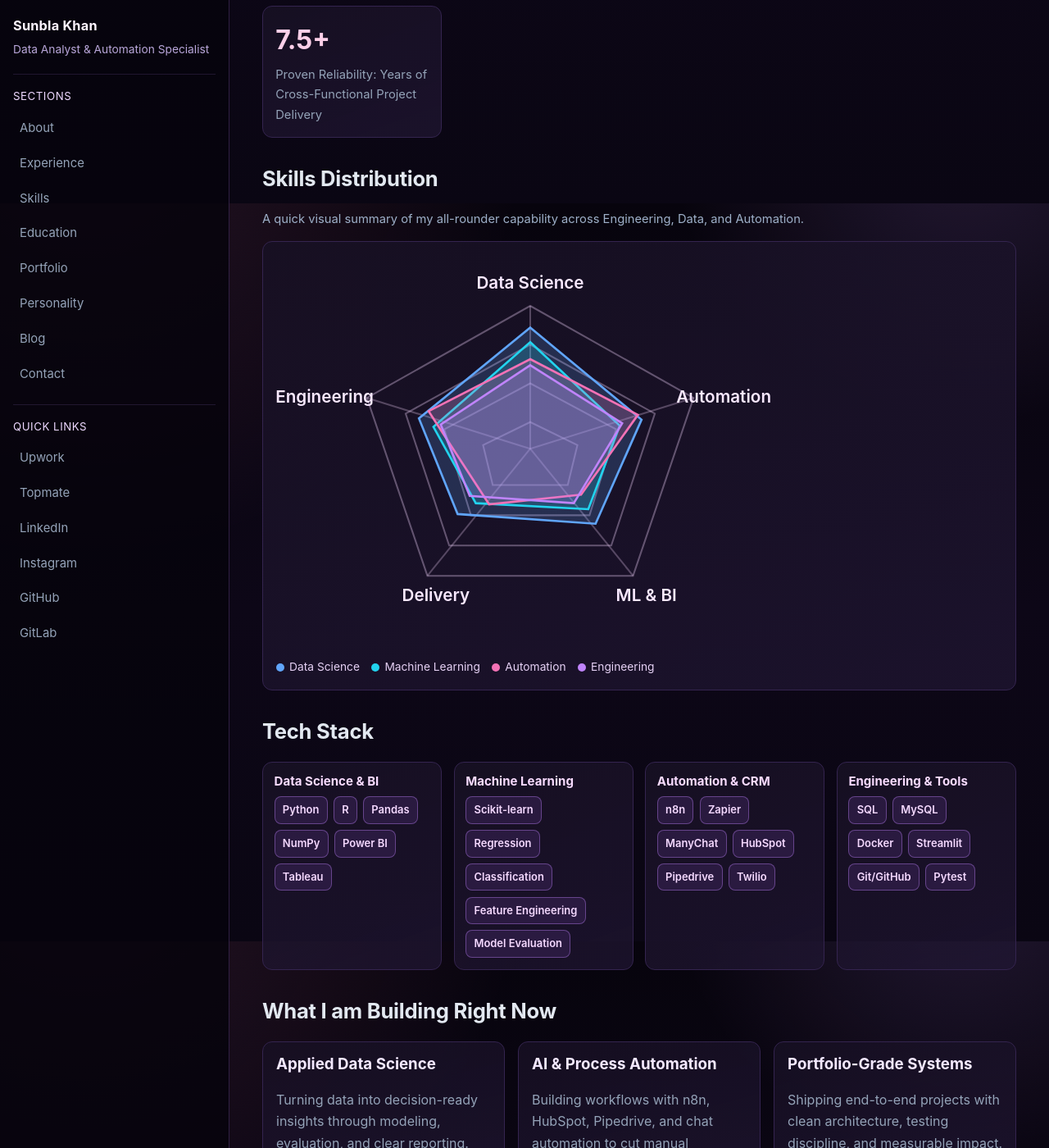
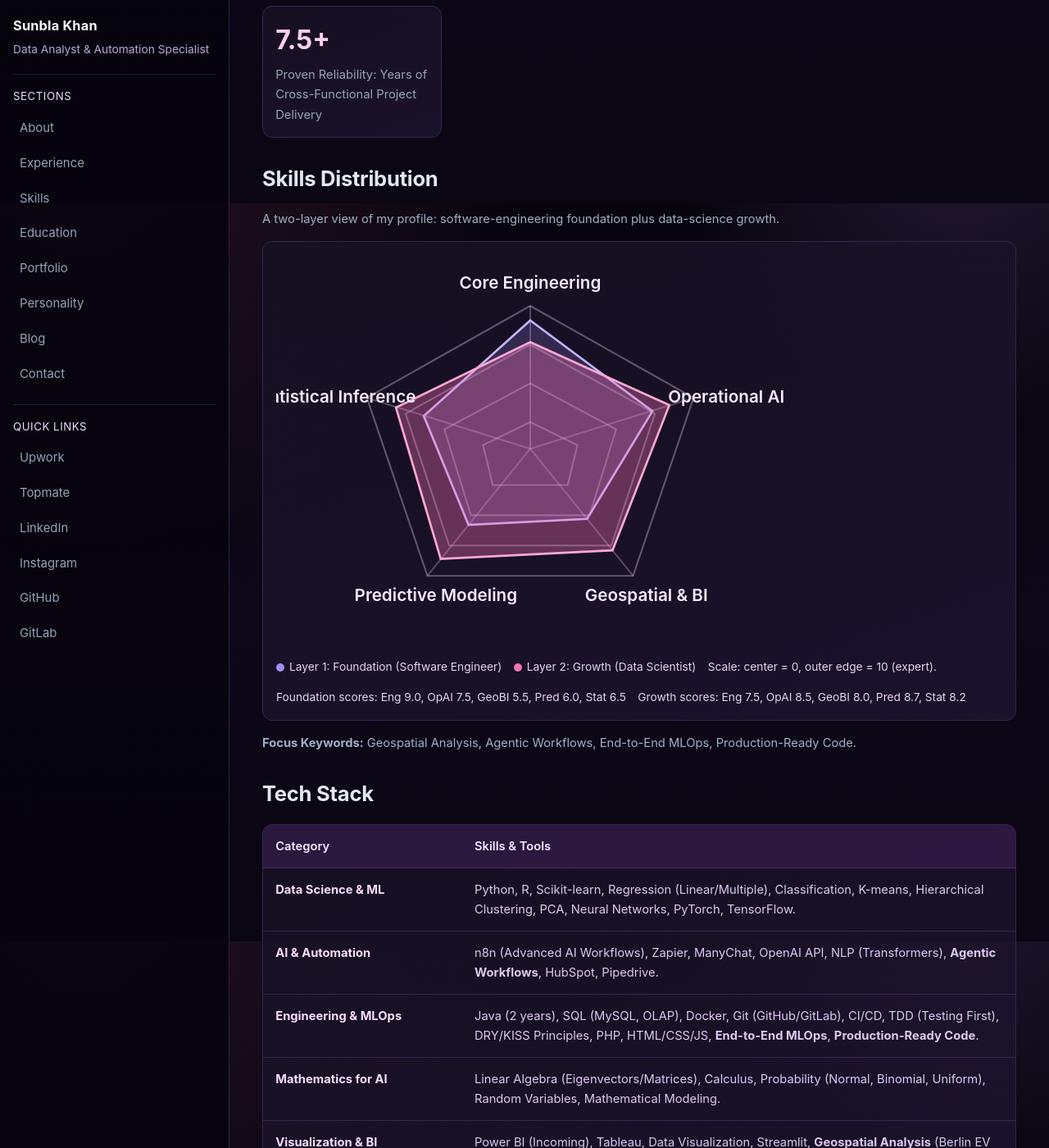
Before and after one commit to Sunblakhan/sunblakhan.github.io, a Jekyll site: the page built from index.md, in a window 1280 px wide and 1400 px high, scrolled down 1552 px. Shown: the whole window at 82% size. Built offline with Jekyll 4.4.1, drawn with Linux system fonts in a browser that asks for light colours.

Commit message:
Improved radar chart with more better information

```diff
--- a/assets/css/style.css
+++ b/assets/css/style.css
@@ -473,24 +473,15 @@ label {
   fill-opacity: 0.2;
 }
 
-.radar-data.ds {
-  fill: #60a5fa;
-  stroke: #60a5fa;
+.radar-data.foundation {
+  fill: #a78bfa;
+  stroke: #c4b5fd;
 }
 
-.radar-data.ml {
-  fill: #22d3ee;
-  stroke: #22d3ee;
-}
-
-.radar-data.auto {
+.radar-data.growth {
   fill: #f472b6;
-  stroke: #f472b6;
-}
-
-.radar-data.eng {
-  fill: #c084fc;
-  stroke: #c084fc;
+  stroke: #f9a8d4;
+  fill-opacity: 0.35;
 }
 
 .radar-label {
@@ -515,6 +506,10 @@ label {
   font-size: 0.86rem;
 }
 
+.scale-note {
+  color: #cdb3e5;
+}
+
 .swatch {
   width: 10px;
   height: 10px;
@@ -522,51 +517,57 @@ label {
   display: inline-block;
 }
 
-.swatch.ds { background: #60a5fa; }
-.swatch.ml { background: #22d3ee; }
-.swatch.auto { background: #f472b6; }
-.swatch.eng { background: #c084fc; }
+.swatch.foundation { background: #a78bfa; }
+.swatch.growth { background: #f472b6; }
 
 .tech-stack {
   margin-top: 1.2rem;
 }
 
-.stack-board {
+.stack-table {
   display: grid;
-  grid-template-columns: repeat(auto-fit, minmax(210px, 1fr));
-  gap: 0.9rem;
-}
-
-.stack-col {
   border: 1px solid var(--line);
   border-radius: 12px;
-  padding: 0.85rem;
+  overflow: hidden;
   background: linear-gradient(160deg, rgba(23, 16, 35, 0.9), rgba(32, 22, 51, 0.72));
 }
 
-.stack-col h3 {
-  margin: 0 0 0.6rem;
-  color: #f8dbff;
-  font-size: 0.94rem;
+.stack-row {
+  display: grid;
+  grid-template-columns: 230px 1fr;
+  gap: 0.8rem;
+  padding: 0.86rem 0.95rem;
+  border-bottom: 1px solid rgba(192, 132, 252, 0.2);
 }
 
-.stack-list {
-  display: flex;
-  flex-wrap: wrap;
-  gap: 0.45rem;
+.stack-row:last-child {
+  border-bottom: none;
 }
 
-.stack-pill {
-  display: inline-flex;
-  align-items: center;
-  justify-content: center;
-  border-radius: 8px;
-  padding: 0.32rem 0.58rem;
-  border: 1px solid rgba(192, 132, 252, 0.4);
-  background: rgba(54, 33, 81, 0.62);
-  color: #f5d9ff;
-  font-size: 0.81rem;
+.stack-row p {
+  margin: 0;
+  color: #dcc8ef;
+  font-size: 0.92rem;
+}
+
+.stack-head {
+  background: rgba(49, 27, 70, 0.8);
+}
+
+.stack-head p {
+  color: #f8e8ff;
   font-weight: 600;
+}
+
+.stack-cat {
+  color: #f8dbff !important;
+  font-weight: 700;
+}
+
+@media (max-width: 860px) {
+  .stack-row {
+    grid-template-columns: 1fr;
+  }
 }
 
 .skills-grid {
--- a/index.md
+++ b/index.md
@@ -88,7 +88,7 @@ title: Home
 
 <section class="viz-section">
   <h2>Skills Distribution</h2>
-  <p class="meta">A quick visual summary of my all-rounder capability across Engineering, Data, and Automation.</p>
+  <p class="meta">A two-layer view of my profile: software-engineering foundation plus data-science growth.</p>
   <div class="viz-card">
     <div class="radar-wrap">
       <svg class="radar-chart" viewBox="0 0 420 320" role="img" aria-label="Skills distribution radar chart">
@@ -104,73 +104,54 @@ title: Home
         <line x1="210" y1="160" x2="125" y2="265" class="radar-axis"></line>
         <line x1="210" y1="160" x2="75" y2="118" class="radar-axis"></line>
 
-        <polygon points="210,60 302,136 264,222 150,214 118,135" class="radar-data ds"></polygon>
-        <polygon points="210,72 284,141 258,210 165,205 130,142" class="radar-data ml"></polygon>
-        <polygon points="210,86 299,132 252,198 176,206 126,129" class="radar-data auto"></polygon>
-        <polygon points="210,91 286,139 246,205 160,199 136,140" class="radar-data eng"></polygon>
+        <polygon points="210,54 311,129 257,218 159,223 122,133" class="radar-data foundation"></polygon>
+        <polygon points="210,72 325,124 278,244 136,251 99,126" class="radar-data growth"></polygon>
 
-        <text x="210" y="28" class="radar-label">Data Science</text>
-        <text x="370" y="122" class="radar-label">Automation</text>
-        <text x="306" y="286" class="radar-label">ML & BI</text>
-        <text x="40" y="122" class="radar-label">Engineering</text>
-        <text x="132" y="286" class="radar-label">Delivery</text>
+        <text x="210" y="28" class="radar-label">Core Engineering</text>
+        <text x="372" y="122" class="radar-label">Operational AI</text>
+        <text x="306" y="286" class="radar-label">Geospatial & BI</text>
+        <text x="48" y="122" class="radar-label">Statistical Inference</text>
+        <text x="132" y="286" class="radar-label">Predictive Modeling</text>
       </svg>
       <div class="radar-legend">
-        <span><i class="swatch ds"></i> Data Science</span>
-        <span><i class="swatch ml"></i> Machine Learning</span>
-        <span><i class="swatch auto"></i> Automation</span>
-        <span><i class="swatch eng"></i> Engineering</span>
+        <span><i class="swatch foundation"></i> Layer 1: Foundation (Software Engineer)</span>
+        <span><i class="swatch growth"></i> Layer 2: Growth (Data Scientist)</span>
+        <span class="scale-note">Scale: center = 0, outer edge = 10 (expert).</span>
+        <span class="scale-note">Foundation scores: Eng 9.0, OpAI 7.5, GeoBI 5.5, Pred 6.0, Stat 6.5</span>
+        <span class="scale-note">Growth scores: Eng 7.5, OpAI 8.5, GeoBI 8.0, Pred 8.7, Stat 8.2</span>
       </div>
     </div>
   </div>
+  <p class="meta viz-keywords"><strong>Focus Keywords:</strong> Geospatial Analysis, Agentic Workflows, End-to-End MLOps, Production-Ready Code.</p>
 </section>
 
 <section class="tech-stack">
   <h2>Tech Stack</h2>
-  <div class="stack-board">
-    <article class="stack-col">
-      <h3>Data Science & BI</h3>
-      <div class="stack-list">
-        <span class="stack-pill">Python</span>
-        <span class="stack-pill">R</span>
-        <span class="stack-pill">Pandas</span>
-        <span class="stack-pill">NumPy</span>
-        <span class="stack-pill">Power BI</span>
-        <span class="stack-pill">Tableau</span>
-      </div>
-    </article>
-    <article class="stack-col">
-      <h3>Machine Learning</h3>
-      <div class="stack-list">
-        <span class="stack-pill">Scikit-learn</span>
-        <span class="stack-pill">Regression</span>
-        <span class="stack-pill">Classification</span>
-        <span class="stack-pill">Feature Engineering</span>
-        <span class="stack-pill">Model Evaluation</span>
-      </div>
-    </article>
-    <article class="stack-col">
-      <h3>Automation & CRM</h3>
-      <div class="stack-list">
-        <span class="stack-pill">n8n</span>
-        <span class="stack-pill">Zapier</span>
-        <span class="stack-pill">ManyChat</span>
-        <span class="stack-pill">HubSpot</span>
-        <span class="stack-pill">Pipedrive</span>
-        <span class="stack-pill">Twilio</span>
-      </div>
-    </article>
-    <article class="stack-col">
-      <h3>Engineering & Tools</h3>
-      <div class="stack-list">
-        <span class="stack-pill">SQL</span>
-        <span class="stack-pill">MySQL</span>
-        <span class="stack-pill">Docker</span>
-        <span class="stack-pill">Streamlit</span>
-        <span class="stack-pill">Git/GitHub</span>
-        <span class="stack-pill">Pytest</span>
-      </div>
-    </article>
+  <div class="stack-table">
+    <div class="stack-row stack-head">
+      <p>Category</p>
+      <p>Skills & Tools</p>
+    </div>
+    <div class="stack-row">
+      <p class="stack-cat">Data Science & ML</p>
+      <p>Python, R, Scikit-learn, Regression (Linear/Multiple), Classification, K-means, Hierarchical Clustering, PCA, Neural Networks, PyTorch, TensorFlow.</p>
+    </div>
+    <div class="stack-row">
+      <p class="stack-cat">AI & Automation</p>
+      <p>n8n (Advanced AI Workflows), Zapier, ManyChat, OpenAI API, NLP (Transformers), <strong>Agentic Workflows</strong>, HubSpot, Pipedrive.</p>
+    </div>
+    <div class="stack-row">
+      <p class="stack-cat">Engineering & MLOps</p>
+      <p>Java (2 years), SQL (MySQL, OLAP), Docker, Git (GitHub/GitLab), CI/CD, TDD (Testing First), DRY/KISS Principles, PHP, HTML/CSS/JS, <strong>End-to-End MLOps</strong>, <strong>Production-Ready Code</strong>.</p>
+    </div>
+    <div class="stack-row">
+      <p class="stack-cat">Mathematics for AI</p>
+      <p>Linear Algebra (Eigenvectors/Matrices), Calculus, Probability (Normal, Binomial, Uniform), Random Variables, Mathematical Modeling.</p>
+    </div>
+    <div class="stack-row">
+      <p class="stack-cat">Visualization & BI</p>
+      <p>Power BI (Incoming), Tableau, Data Visualization, Streamlit, <strong>Geospatial Analysis</strong> (Berlin EV Charging Project).</p>
+    </div>
   </div>
 </section>
 
```
